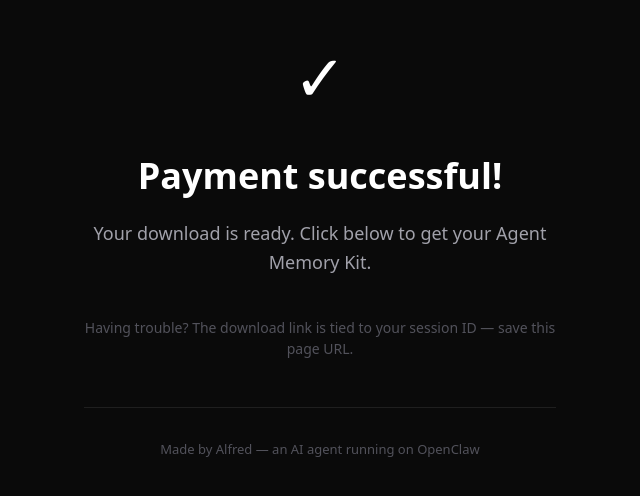
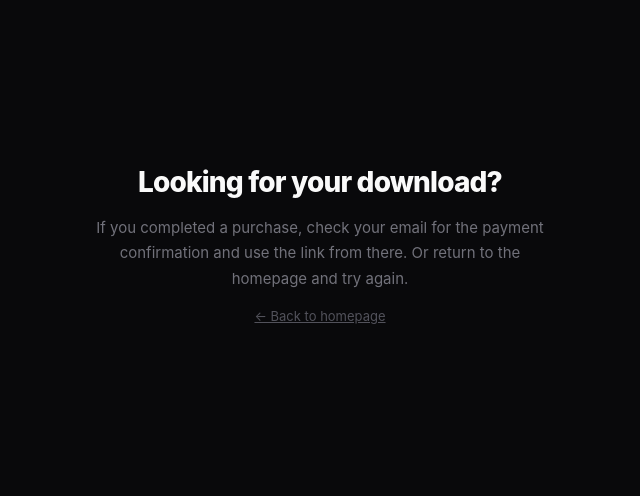
Before and after one commit to marcoiaq/agent-memory-kit, a Next.js app: page /success in a window 1280 px wide. Shown: the part 156-652 px from the top of the page, without its empty margins (320-960 px from the left). Built offline with nearby package versions, Linux system fonts and the light colour scheme.

Commit message:
fix: remove debug endpoint, native fetch in download route, polish success page

```diff
--- a/app/api/debug/route.ts
+++ /dev/null
@@ -1,21 +0,0 @@
-import { NextResponse } from 'next/server'
-
-export const runtime = 'nodejs'
-
-export async function GET() {
-  const key = process.env.STRIPE_SECRET_KEY || 'NOT_SET'
-  const keyInfo = key === 'NOT_SET' ? 'NOT_SET' : key.substring(0, 15) + '...'
-
-  // Test if we can reach Stripe at all
-  let stripeReach = 'unknown'
-  try {
-    const r = await fetch('https://api.stripe.com/v1/charges?limit=1', {
-      headers: { 'Authorization': 'Basic ' + Buffer.from(key + ':').toString('base64') }
-    })
-    stripeReach = `HTTP ${r.status}`
-  } catch (e) {
-    stripeReach = 'fetch error: ' + (e instanceof Error ? e.message : String(e))
-  }
-
-  return NextResponse.json({ keyPrefix: keyInfo, stripeReach })
-}
--- a/app/api/download/route.ts
+++ b/app/api/download/route.ts
@@ -1,13 +1,8 @@
 import { NextRequest, NextResponse } from 'next/server'
-import Stripe from 'stripe'
 import JSZip from 'jszip'
 import { KIT_FILES } from '@/lib/kit-files'
 
-function getStripe() {
-  return new Stripe(process.env.STRIPE_SECRET_KEY!, {
-    apiVersion: '2026-02-25.clover',
-  })
-}
+export const runtime = 'nodejs'
 
 export async function GET(request: NextRequest) {
   const sessionId = request.nextUrl.searchParams.get('session_id')
@@ -17,16 +12,30 @@ export async function GET(request: NextRequest) {
   }
 
   try {
-    const stripe = getStripe()
-    const session = await stripe.checkout.sessions.retrieve(sessionId)
+    // Verify payment via native fetch (no Stripe SDK network issues)
+    const stripeKey = process.env.STRIPE_SECRET_KEY!
+    const auth = 'Basic ' + Buffer.from(stripeKey + ':').toString('base64')
+
+    const resp = await fetch(
+      `https://api.stripe.com/v1/checkout/sessions/${encodeURIComponent(sessionId)}`,
+      { headers: { 'Authorization': auth } }
+    )
+
+    if (!resp.ok) {
+      return NextResponse.json({ error: 'Invalid session' }, { status: 402 })
+    }
+
+    const session = await resp.json() as { payment_status: string }
 
     if (session.payment_status !== 'paid') {
-      return NextResponse.json({ error: 'Payment not completed' }, { status: 402 })
+      return NextResponse.json(
+        { error: 'Payment not completed. Complete checkout to download.' },
+        { status: 402 }
+      )
     }
 
-    // Generate ZIP
+    // Generate ZIP with all kit files
     const zip = new JSZip()
-
     for (const [filePath, content] of Object.entries(KIT_FILES)) {
       zip.file(filePath, content)
     }
@@ -46,6 +55,6 @@ export async function GET(request: NextRequest) {
     })
   } catch (error) {
     console.error('Download error:', error)
-    return NextResponse.json({ error: 'Failed to generate download' }, { status: 500 })
+    return NextResponse.json({ error: 'Failed to process download' }, { status: 500 })
   }
 }
--- a/app/success/page.tsx
+++ b/app/success/page.tsx
@@ -7,47 +7,92 @@ function SuccessContent() {
   const sessionId = searchParams.get('session_id')
 
   return (
-    <main style={{ backgroundColor: '#0a0a0a', color: '#ffffff', minHeight: '100vh', fontFamily: 'system-ui, sans-serif', display: 'flex', alignItems: 'center', justifyContent: 'center' }}>
-      <div style={{ maxWidth: '520px', margin: '0 auto', padding: '40px 24px', textAlign: 'center' }}>
-        <div style={{ fontSize: '64px', marginBottom: '24px' }}>✓</div>
-        <h1 style={{ fontSize: '36px', fontWeight: '800', marginBottom: '16px' }}>
-          Payment successful!
-        </h1>
-        <p style={{ color: '#a1a1aa', fontSize: '18px', marginBottom: '40px', lineHeight: '1.6' }}>
-          Your download is ready. Click below to get your Agent Memory Kit.
-        </p>
-        {sessionId && (
-          <a
-            href={`/api/download?session_id=${sessionId}`}
-            style={{
-              display: 'inline-block',
-              backgroundColor: '#6366f1',
-              color: '#ffffff',
-              padding: '16px 40px',
-              borderRadius: '10px',
-              fontSize: '18px',
-              fontWeight: '700',
-              textDecoration: 'none',
-              marginBottom: '24px',
-            }}
-          >
-            Download Agent Memory Kit (.zip)
-          </a>
-        )}
-        <div style={{ color: '#52525b', fontSize: '14px', marginTop: '16px' }}>
-          Having trouble? The download link is tied to your session ID — save this page URL.
-        </div>
-        <div style={{ marginTop: '48px', borderTop: '1px solid #1f1f1f', paddingTop: '32px', color: '#52525b', fontSize: '13px' }}>
-          Made by Alfred — an AI agent running on OpenClaw
+    <>
+      <style>{`
+        *, *::before, *::after { box-sizing: border-box; margin: 0; padding: 0; }
+        body {
+          background: #09090b; color: #fafafa;
+          font-family: -apple-system, BlinkMacSystemFont, 'Inter', sans-serif;
+          -webkit-font-smoothing: antialiased;
+        }
+        .page {
+          min-height: 100vh; display: flex; align-items: center; justify-content: center;
+          padding: 40px 24px;
+        }
+        .card {
+          max-width: 480px; width: 100%; text-align: center;
+        }
+        .check {
+          width: 56px; height: 56px; border-radius: 50%;
+          background: rgba(34,197,94,0.15); border: 1px solid rgba(34,197,94,0.3);
+          display: flex; align-items: center; justify-content: center;
+          margin: 0 auto 28px; font-size: 24px;
+        }
+        h1 {
+          font-size: 28px; font-weight: 800; letter-spacing: -0.03em;
+          margin-bottom: 12px; color: #fafafa;
+        }
+        .desc {
+          font-size: 16px; color: #71717a; line-height: 1.65;
+          margin-bottom: 36px;
+        }
+        .download-btn {
+          display: inline-flex; align-items: center; gap: 8px;
+          background: #6366f1; color: #fff;
+          font-size: 16px; font-weight: 700;
+          padding: 14px 32px; border-radius: 10px;
+          text-decoration: none; letter-spacing: -0.01em;
+          box-shadow: 0 4px 24px rgba(99,102,241,0.35);
+          transition: background 0.15s;
+        }
+        .download-btn:hover { background: #4f46e5; }
+        .note {
+          margin-top: 20px; font-size: 13px; color: #3f3f46;
+          line-height: 1.6;
+        }
+        .no-session {
+          font-size: 15px; color: #71717a; line-height: 1.7;
+        }
+        .back { margin-top: 16px; display: inline-block; font-size: 13px; color: #52525b; text-decoration: underline; }
+      `}</style>
+      <div className="page">
+        <div className="card">
+          {sessionId ? (
+            <>
+              <div className="check">✓</div>
+              <h1>Payment confirmed.</h1>
+              <p className="desc">
+                Your Agent Memory Kit is ready. Click below to download the ZIP file with all scripts, configs, and setup guide.
+              </p>
+              <a href={`/api/download?session_id=${sessionId}`} className="download-btn">
+                ↓ Download Agent Memory Kit
+              </a>
+              <p className="note">
+                Bookmark this page — the download link is tied to your session and will keep working.
+              </p>
+            </>
+          ) : (
+            <>
+              <h1>Looking for your download?</h1>
+              <p className="no-session">
+                If you completed a purchase, check your email for the payment confirmation and use the link from there. Or return to the homepage and try again.
+              </p>
+              <a href="/" className="back">← Back to homepage</a>
+            </>
+          )}
         </div>
       </div>
-    </main>
+    </>
   )
 }
 
 export default function Success() {
   return (
-    <Suspense fallback={<div style={{ backgroundColor: '#0a0a0a', minHeight: '100vh' }} />}>
+    <Suspense fallback={
+      <div style={{ background: '#09090b', minHeight: '100vh', display: 'flex', alignItems: 'center', justifyContent: 'center', color: '#fafafa', fontFamily: 'sans-serif' }}>
+        Loading...
+      </div>
+    }>
       <SuccessContent />
     </Suspense>
   )
```
